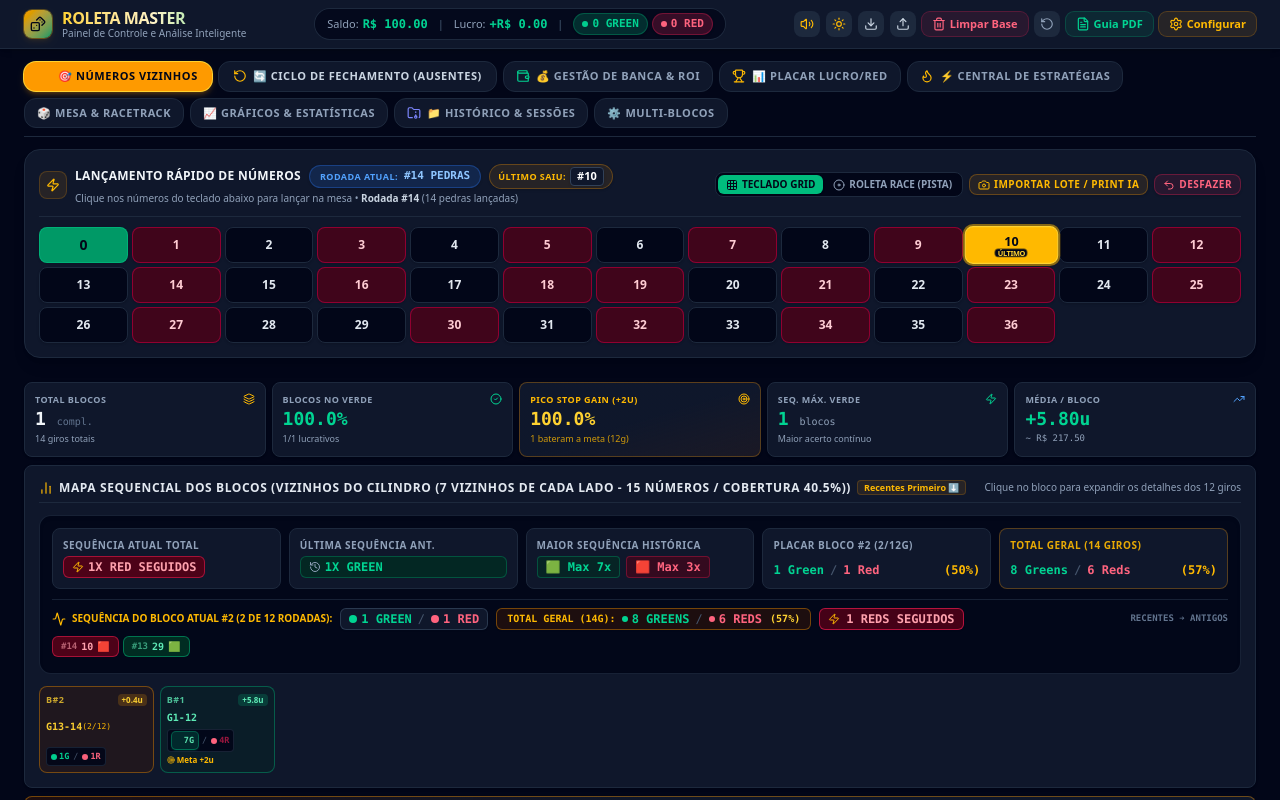
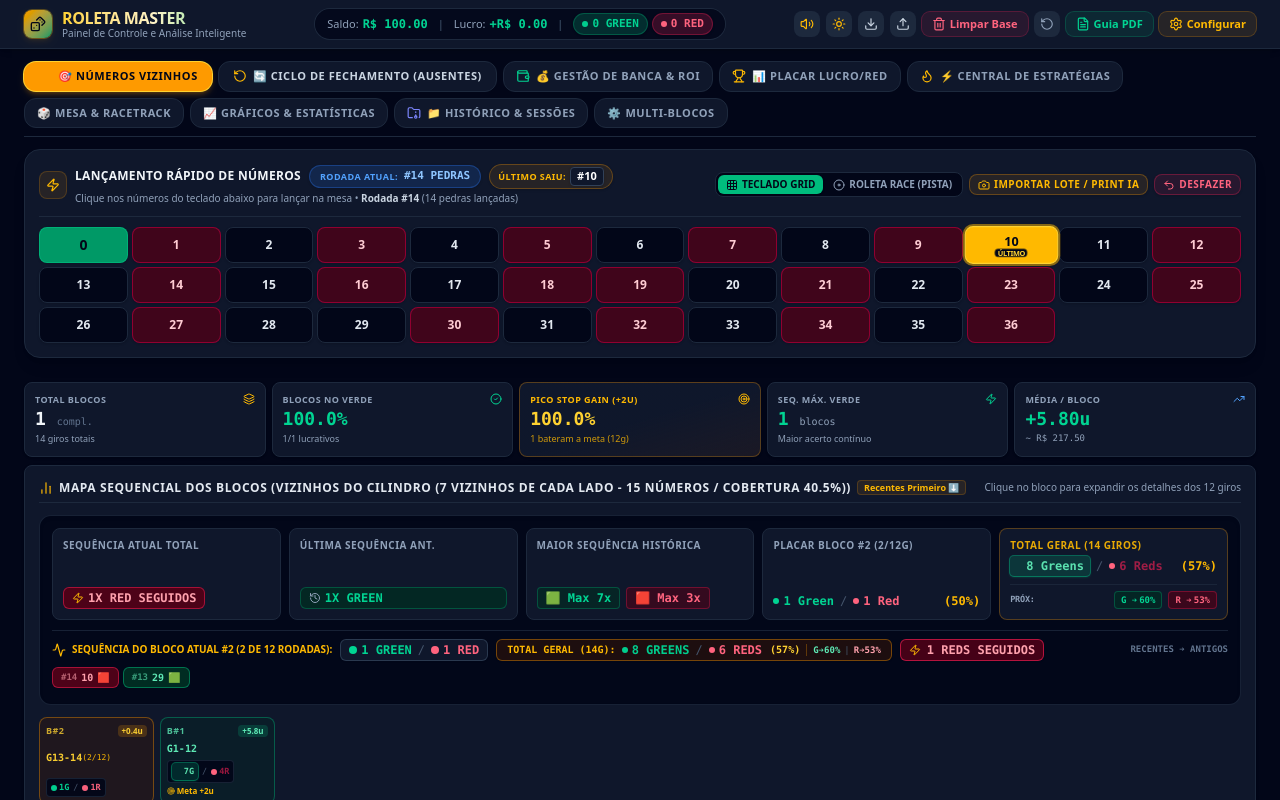
Before and after one commit to rcflash/roletamaster, a React (Vite) app: page / in a window 1280 px wide. Shown: the top 800 px of the page. Built offline with nearby package versions, Linux system fonts and the light colour scheme.

Commit message:
feat(ui): enhance block analysis win/loss display
Apply dynamic styling and animations to the block streak stats to improve visual feedback on winning streaks.

```diff
--- a/src/components/BlockAnalysisPanel.tsx
+++ b/src/components/BlockAnalysisPanel.tsx
@@ -808,11 +808,31 @@ export const BlockAnalysisPanel: React.FC<BlockAnalysisPanelProps> = ({
                 Placar Bloco #{currentBlock?.blockNumber || 1} ({currentBlockOutcomes.length}/{blockSize}g)
               </span>
               <div className="mt-1 flex items-center gap-1.5 font-mono font-black text-xs">
-                <span className="text-emerald-400 font-bold">
+                <span
+                  className={`flex items-center gap-1 transition-all ${
+                    currentBlockStreakStats.totalWins > currentBlockStreakStats.totalLosses
+                      ? 'text-emerald-300 font-black animate-pulse bg-emerald-500/20 px-1.5 py-0.5 rounded shadow-xs shadow-emerald-500/30 ring-1 ring-emerald-400/40'
+                      : currentBlockStreakStats.totalLosses > currentBlockStreakStats.totalWins
+                      ? 'text-emerald-500/60 font-semibold'
+                      : 'text-emerald-400 font-bold'
+                  }`}
+                  title={`${currentBlockStreakStats.totalWins} Greens no Bloco${currentBlockStreakStats.totalWins > currentBlockStreakStats.totalLosses ? ' (Maior - Dominante)' : ''}`}
+                >
+                  <span className={`w-1.5 h-1.5 rounded-full bg-emerald-400 inline-block shrink-0 ${currentBlockStreakStats.totalWins > currentBlockStreakStats.totalLosses ? 'animate-ping' : ''}`}></span>
                   {currentBlockStreakStats.totalWins} {currentBlockStreakStats.totalWins === 1 ? 'Green' : 'Greens'}
                 </span>
-                <span className="text-slate-600">/</span>
-                <span className="text-rose-400 font-bold">
+                <span className="text-slate-600 font-normal">/</span>
+                <span
+                  className={`flex items-center gap-1 transition-all ${
+                    currentBlockStreakStats.totalLosses > currentBlockStreakStats.totalWins
+                      ? 'text-rose-300 font-black animate-pulse bg-rose-500/20 px-1.5 py-0.5 rounded shadow-xs shadow-rose-500/30 ring-1 ring-rose-400/40'
+                      : currentBlockStreakStats.totalWins > currentBlockStreakStats.totalLosses
+                      ? 'text-rose-500/60 font-semibold'
+                      : 'text-rose-400 font-bold'
+                  }`}
+                  title={`${currentBlockStreakStats.totalLosses} Reds no Bloco${currentBlockStreakStats.totalLosses > currentBlockStreakStats.totalWins ? ' (Maior - Dominante)' : ''}`}
+                >
+                  <span className={`w-1.5 h-1.5 rounded-full bg-rose-400 inline-block shrink-0 ${currentBlockStreakStats.totalLosses > currentBlockStreakStats.totalWins ? 'animate-ping' : ''}`}></span>
                   {currentBlockStreakStats.totalLosses} {currentBlockStreakStats.totalLosses === 1 ? 'Red' : 'Reds'}
                 </span>
                 {currentBlockOutcomes.length > 0 && (
@@ -829,19 +849,67 @@ export const BlockAnalysisPanel: React.FC<BlockAnalysisPanelProps> = ({
                 Total Geral ({globalStreakStats.totalSpins} Giros)
               </span>
               <div className="mt-1 flex items-center gap-1.5 font-mono font-black text-xs">
-                <span className="text-emerald-400 font-bold">
+                {/* Greens Total - Pisca se for maior */}
+                <span
+                  className={`flex items-center gap-1 transition-all ${
+                    globalStreakStats.totalWins > globalStreakStats.totalLosses
+                      ? 'text-emerald-300 font-black animate-pulse bg-emerald-500/20 px-1.5 py-0.5 rounded shadow-sm shadow-emerald-500/30 ring-1 ring-emerald-400/40'
+                      : globalStreakStats.totalLosses > globalStreakStats.totalWins
+                      ? 'text-emerald-500/60 font-semibold'
+                      : 'text-emerald-400 font-bold'
+                  }`}
+                  title={`${globalStreakStats.totalWins} Greens no Total${globalStreakStats.totalWins > globalStreakStats.totalLosses ? ' (Maior - Dominante)' : ''}`}
+                >
+                  <span className={`w-1.5 h-1.5 rounded-full bg-emerald-400 inline-block shrink-0 ${globalStreakStats.totalWins > globalStreakStats.totalLosses ? 'animate-ping' : ''}`}></span>
                   {globalStreakStats.totalWins} {globalStreakStats.totalWins === 1 ? 'Green' : 'Greens'}
                 </span>
-                <span className="text-slate-600">/</span>
-                <span className="text-rose-400 font-bold">
+
+                <span className="text-slate-600 font-normal">/</span>
+
+                {/* Reds Total - Pisca se for maior */}
+                <span
+                  className={`flex items-center gap-1 transition-all ${
+                    globalStreakStats.totalLosses > globalStreakStats.totalWins
+                      ? 'text-rose-300 font-black animate-pulse bg-rose-500/20 px-1.5 py-0.5 rounded shadow-sm shadow-rose-500/30 ring-1 ring-rose-400/40'
+                      : globalStreakStats.totalWins > globalStreakStats.totalLosses
+                      ? 'text-rose-500/60 font-semibold'
+                      : 'text-rose-400 font-bold'
+                  }`}
+                  title={`${globalStreakStats.totalLosses} Reds no Total${globalStreakStats.totalLosses > globalStreakStats.totalWins ? ' (Maior - Dominante)' : ''}`}
+                >
+                  <span className={`w-1.5 h-1.5 rounded-full bg-rose-400 inline-block shrink-0 ${globalStreakStats.totalLosses > globalStreakStats.totalWins ? 'animate-ping' : ''}`}></span>
                   {globalStreakStats.totalLosses} {globalStreakStats.totalLosses === 1 ? 'Red' : 'Reds'}
                 </span>
+
                 {globalStreakStats.totalSpins > 0 && (
                   <span className="text-amber-400 font-black ml-auto">
                     ({globalStreakStats.winRatePct.toFixed(0)}%)
                   </span>
                 )}
               </div>
+
+              {/* Projeção Próxima Rodada (Se Green vai para quanto / Se Red vai para quanto) */}
+              {globalStreakStats.totalSpins > 0 && (
+                <div className="mt-2 pt-1.5 border-t border-slate-800/80 flex items-center justify-between text-[9px] font-mono">
+                  <span className="text-slate-400 text-[8.5px] uppercase font-bold tracking-tight">Próx:</span>
+                  <div className="flex items-center gap-1.5">
+                    <span
+                      className="text-emerald-400 bg-emerald-950/70 px-1.5 py-0.5 rounded border border-emerald-500/30 font-bold flex items-center gap-0.5"
+                      title={`Se a próxima rodada for Green (${globalStreakStats.totalWins + 1}G / ${globalStreakStats.totalSpins + 1}g), a taxa de acerto total irá para ${(((globalStreakStats.totalWins + 1) / (globalStreakStats.totalSpins + 1)) * 100).toFixed(1)}%`}
+                    >
+                      <span>G ➔</span>
+                      <span>{(((globalStreakStats.totalWins + 1) / (globalStreakStats.totalSpins + 1)) * 100).toFixed(0)}%</span>
+                    </span>
+                    <span
+                      className="text-rose-400 bg-rose-950/70 px-1.5 py-0.5 rounded border border-rose-500/30 font-bold flex items-center gap-0.5"
+                      title={`Se a próxima rodada for Red (${globalStreakStats.totalWins}G / ${globalStreakStats.totalSpins + 1}g), a taxa de acerto total irá para ${((globalStreakStats.totalWins / (globalStreakStats.totalSpins + 1)) * 100).toFixed(1)}%`}
+                    >
+                      <span>R ➔</span>
+                      <span>{((globalStreakStats.totalWins / (globalStreakStats.totalSpins + 1)) * 100).toFixed(0)}%</span>
+                    </span>
+                  </div>
+                </div>
+              )}
             </div>
           </div>
 
@@ -855,12 +923,12 @@ export const BlockAnalysisPanel: React.FC<BlockAnalysisPanelProps> = ({
                 </span>
                 {/* Numeric summary badge for current block: e.g. "3 Greens / 1 Red" */}
                 <span className="px-2 py-0.5 rounded-md bg-slate-900 border border-slate-700/80 text-xs font-black font-mono flex items-center gap-1.5 shadow-xs" title="Placar do Bloco Atual">
-                  <span className="text-emerald-400 flex items-center gap-1">
+                  <span className={`text-emerald-400 flex items-center gap-1 ${currentBlockStreakStats.totalWins > currentBlockStreakStats.totalLosses ? 'animate-pulse font-black' : ''}`}>
                     <span className="w-2 h-2 rounded-full bg-emerald-400"></span>
                     {currentBlockStreakStats.totalWins} {currentBlockStreakStats.totalWins === 1 ? 'Green' : 'Greens'}
                   </span>
                   <span className="text-slate-600 font-normal">/</span>
-                  <span className="text-rose-400 flex items-center gap-1">
+                  <span className={`text-rose-400 flex items-center gap-1 ${currentBlockStreakStats.totalLosses > currentBlockStreakStats.totalWins ? 'animate-pulse font-black' : ''}`}>
                     <span className="w-2 h-2 rounded-full bg-rose-400"></span>
                     {currentBlockStreakStats.totalLosses} {currentBlockStreakStats.totalLosses === 1 ? 'Red' : 'Reds'}
                   </span>
@@ -869,18 +937,29 @@ export const BlockAnalysisPanel: React.FC<BlockAnalysisPanelProps> = ({
                 {/* Total Geral Summary Badge across ALL spins */}
                 <span className="px-2.5 py-0.5 rounded-md bg-amber-950/40 border border-amber-500/40 text-xs font-black font-mono flex items-center gap-1.5 shadow-xs" title="Placar Total Geral de Todos os Giros do Histórico">
                   <span className="text-amber-400 font-bold uppercase text-[10px]">Total Geral ({globalStreakStats.totalSpins}g):</span>
-                  <span className="text-emerald-400 flex items-center gap-1">
+                  <span className={`text-emerald-400 flex items-center gap-1 ${globalStreakStats.totalWins > globalStreakStats.totalLosses ? 'animate-pulse font-black' : ''}`}>
                     <span className="w-1.5 h-1.5 rounded-full bg-emerald-400"></span>
                     {globalStreakStats.totalWins} {globalStreakStats.totalWins === 1 ? 'Green' : 'Greens'}
                   </span>
                   <span className="text-slate-600 font-normal">/</span>
-                  <span className="text-rose-400 flex items-center gap-1">
+                  <span className={`text-rose-400 flex items-center gap-1 ${globalStreakStats.totalLosses > globalStreakStats.totalWins ? 'animate-pulse font-black' : ''}`}>
                     <span className="w-1.5 h-1.5 rounded-full bg-rose-400"></span>
                     {globalStreakStats.totalLosses} {globalStreakStats.totalLosses === 1 ? 'Red' : 'Reds'}
                   </span>
                   {globalStreakStats.totalSpins > 0 && (
                     <span className="text-amber-300 font-bold ml-0.5 text-[10px]">
                       ({globalStreakStats.winRatePct.toFixed(0)}%)
+                    </span>
+                  )}
+                  {globalStreakStats.totalSpins > 0 && (
+                    <span className="text-[9px] text-slate-400 font-normal border-l border-amber-500/30 pl-1.5 flex items-center gap-1">
+                      <span className="text-emerald-300 font-bold" title={`Se próximo for Green: ${(((globalStreakStats.totalWins + 1) / (globalStreakStats.totalSpins + 1)) * 100).toFixed(1)}%`}>
+                        G➔{(((globalStreakStats.totalWins + 1) / (globalStreakStats.totalSpins + 1)) * 100).toFixed(0)}%
+                      </span>
+                      <span className="text-slate-600">|</span>
+                      <span className="text-rose-300 font-bold" title={`Se próximo for Red: ${((globalStreakStats.totalWins / (globalStreakStats.totalSpins + 1)) * 100).toFixed(1)}%`}>
+                        R➔{((globalStreakStats.totalWins / (globalStreakStats.totalSpins + 1)) * 100).toFixed(0)}%
+                      </span>
                     </span>
                   )}
                 </span>
```
